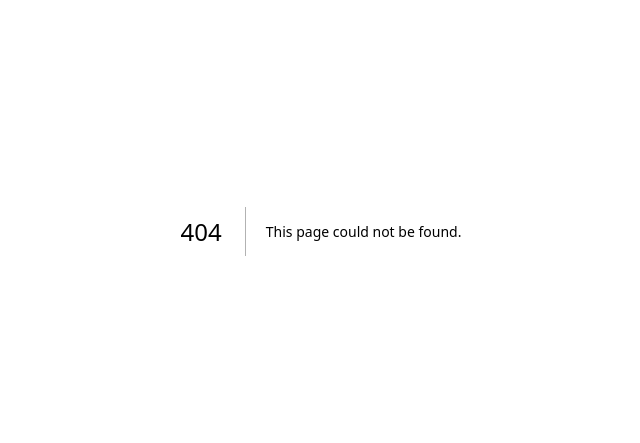
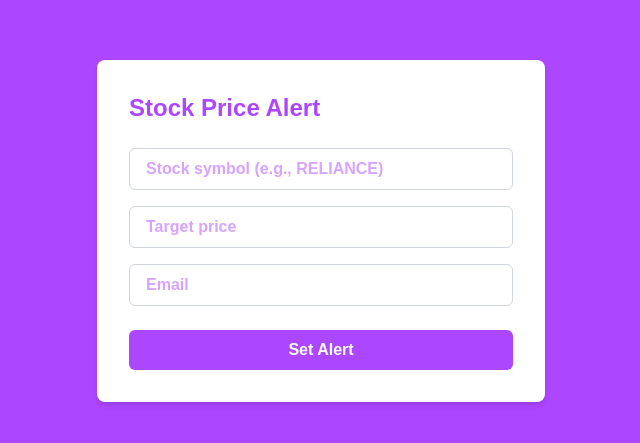
Before and after one commit to hemantmm/StockMarketAnalysis, a Next.js app in the folder frontend/: page /Notifier in a window 1280 px wide. Before the commit this address had no page. Shown: the part 169-612 px from the top of the page, without its empty margins (319-959 px from the left). Built offline with nearby package versions, Linux system fonts and the light colour scheme.

Commit message:
feat: alert notification

```diff
--- /dev/null
+++ b/frontend/src/app/Notifier/page.tsx
@@ -0,0 +1,63 @@
+'use client'
+import React, { useState } from "react";
+import axios from "axios";
+
+const NotifierPage = () => {
+  const [stock, setStock] = useState("");
+  const [target, setTarget] = useState("");
+  const [email, setEmail] = useState("");
+
+  const handleSubmit = async () => {
+    try {
+      await axios.post("http://localhost:8000/set-alert", {
+        stock,
+        target_price: parseFloat(target),
+        email,
+      });
+      alert("Alert saved!");
+      setStock(""); setTarget(""); setEmail("");
+    } catch (error) {
+      alert("Error saving alert");
+      console.error("There was an error saving the alert!", error);
+    }
+  };
+
+  return (
+    <div className="flex items-center justify-center min-h-screen bg-purple-500">
+    <div className="p-8 max-w-md w-full rounded-lg bg-white text-purple-500 font-bold shadow-md">
+    <h2 className="text-2xl font-semibold mb-6">Stock Price Alert</h2>
+    <input
+      type="text"
+      placeholder="Stock symbol (e.g., RELIANCE)"
+      value={stock}
+      onChange={(e) => setStock(e.target.value)}
+      className="w-full mb-4 px-4 py-2 border border-gray-300 rounded-md focus:outline-none focus:ring-2 focus:ring-blue-500"
+    />
+    <input
+      type="number"
+      placeholder="Target price"
+      value={target}
+      onChange={(e) => setTarget(e.target.value)}
+      className="w-full mb-4 px-4 py-2 border border-gray-300 rounded-md focus:outline-none focus:ring-2 focus:ring-blue-500"
+    />
+    <input
+      type="email"
+      placeholder="Email"
+      value={email}
+      onChange={(e) => setEmail(e.target.value)}
+      className="w-full mb-6 px-4 py-2 border border-gray-300 rounded-md focus:outline-none focus:ring-2 focus:ring-blue-500"
+    />
+    <button
+      onClick={handleSubmit}
+      className="w-full cursor-pointer bg-purple-500 text-white py-2 rounded-md hover:bg-white hover:text-purple-500 transition-colors duration-200 font-semibold"
+    >
+      Set Alert
+    </button>
+  </div>
+</div>
+
+
+  );
+};
+
+export default NotifierPage;
--- a/frontend/src/app/page.tsx
+++ b/frontend/src/app/page.tsx
@@ -93,10 +93,15 @@ const StockSearch = () => {
 
   };
 
+  const handleStockAlert = () => {
+    router.push('/Notifier');
+  }
+
   return (
     <div>
-      <div className='flex p-4 bg-gray-100 mr-0'>
-          <button className='p-2 ml-auto bg-blue-500 text-white rounded-lg cursor-pointer' onClick={handleLogin}>Login</button>
+      <div className=' p-4 bg-purple-500 mr-0 text-right space-x-4'>
+        <button className="p-2 bg-white text-purple-500 rounded-lg cursor-pointer" onClick={handleStockAlert} disabled={loading}> Stock Alert </button>
+        <button className='p-2 bg-white text-purple-500 rounded-lg cursor-pointer' onClick={handleLogin}>Login</button>
       </div>
     <div className="max-w-lg mx-auto p-4">
       <h1 className="text-3xl font-semibold text-center">Stock Market Search</h1>
```
